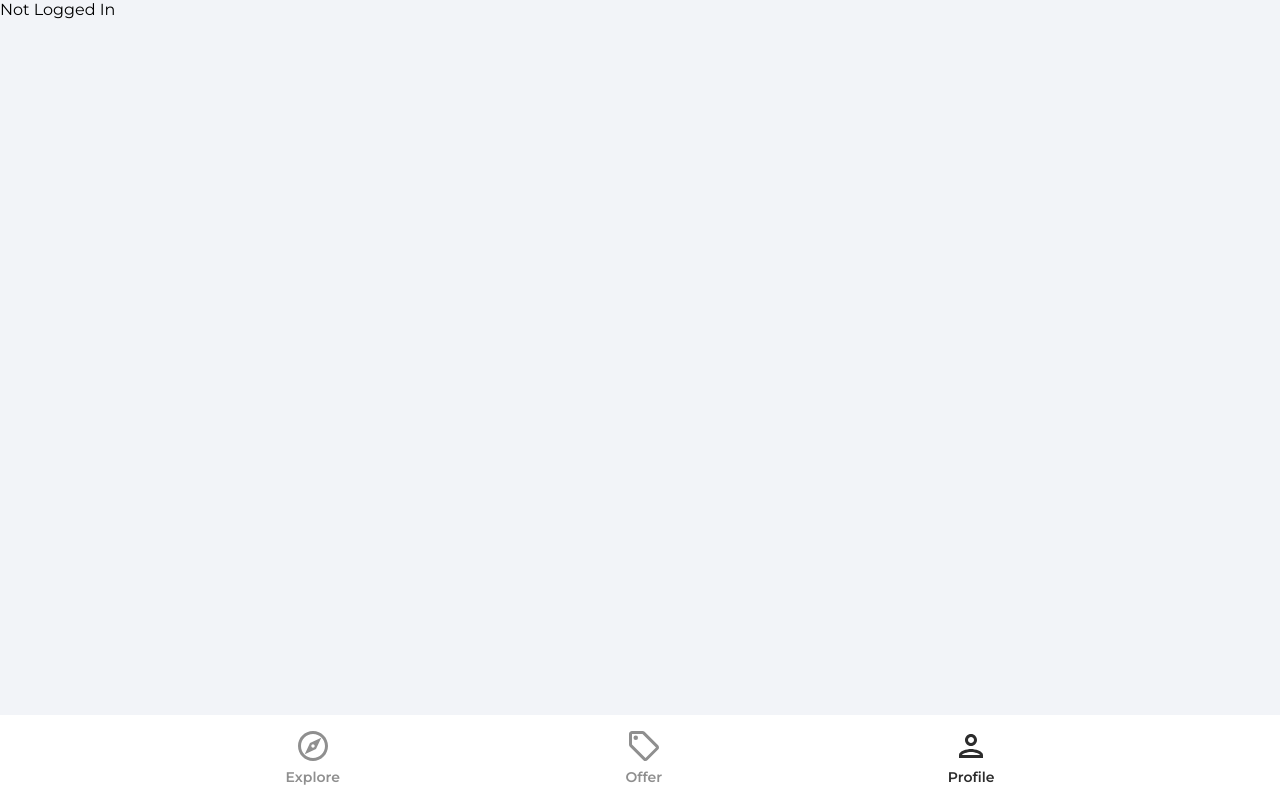
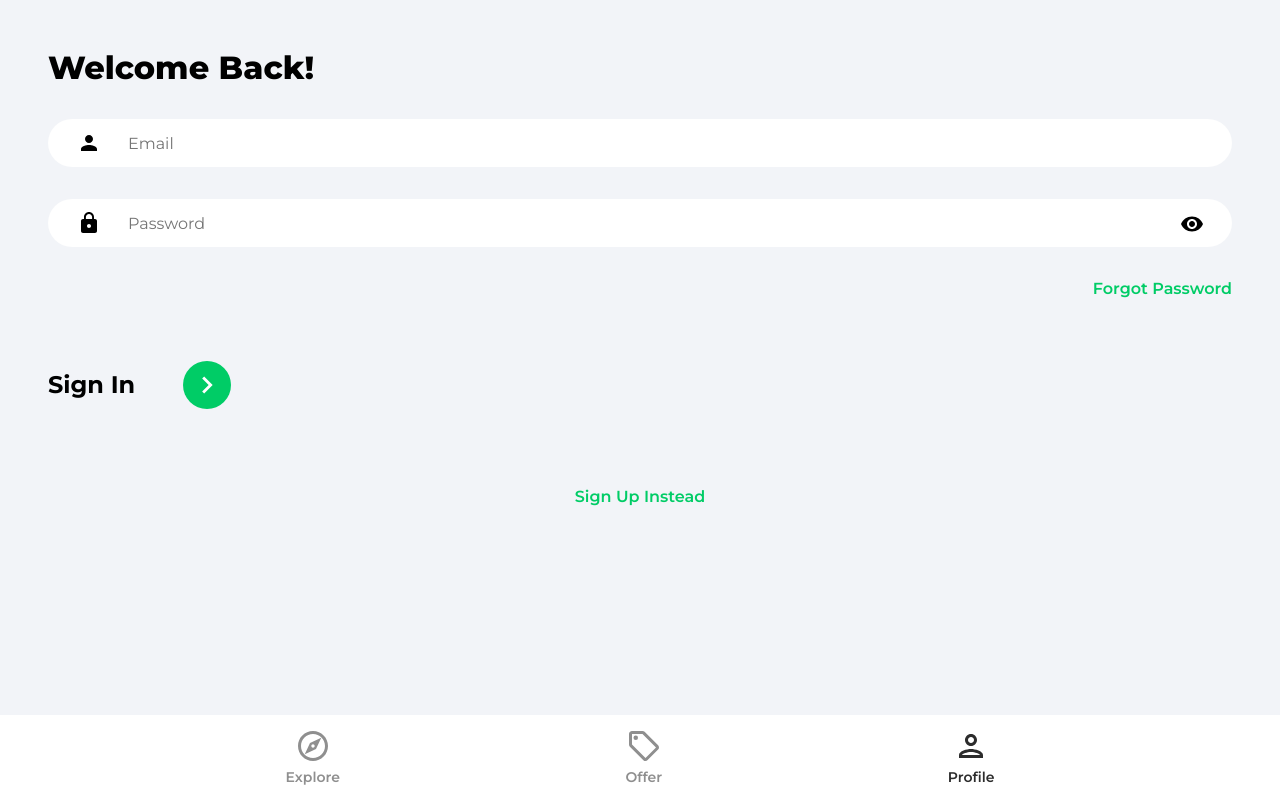
Before and after one commit to ehma90/house-marketplace-app, a React (Create React App) app: page /profile in a window 1280 px wide. Built offline with nearby package versions, Linux system fonts and the light colour scheme.

Commit message:
Add react toastify to SignIn and SignOut component

```diff
--- a/package.json
+++ b/package.json
@@ -11,6 +11,7 @@
     "react-dom": "^18.2.0",
     "react-router-dom": "^6.4.2",
     "react-scripts": "5.0.1",
+    "react-toastify": "^9.0.8",
     "web-vitals": "^2.1.4"
   },
   "scripts": {
--- a/src/App.js
+++ b/src/App.js
@@ -1,4 +1,6 @@
 import {BrowserRouter as Router, Routes, Route} from 'react-router-dom'
+import { ToastContainer } from 'react-toastify'
+import 'react-toastify/dist/ReactToastify.css';
 import Navbar from './component/Navbar'
 import Profile from './pages/Profile'
 import Offer from './pages/Offer'
@@ -14,13 +16,15 @@ function App() {
       <Routes>
         <Route path='/' element={<Explore/>}/>
         <Route path='/offer' element={<Offer/>}/>
-        <Route path='/profile' element={<Profile/>}/>
+        <Route path='/profile' element={<SignIn/>}/>
         <Route path='/sign-in' element={<SignIn/>}/>
         <Route path='/sign-up' element={<SignUp/>}/>
         <Route path='/forgot-password' element={<ForgotPassword/>}/>
       </Routes>
       <Navbar/>
     </Router>
+
+    <ToastContainer/>
     </>
   );
 }
--- a/src/pages/SignIn.jsx
+++ b/src/pages/SignIn.jsx
@@ -1,4 +1,5 @@
 import { useState } from "react";
+import { toast } from "react-toastify";
 import { Link, useNavigate } from "react-router-dom";
 import { ReactComponent as ArrowRightIcon } from "../assets/svg/keyboardArrowRightIcon.svg";
 import {getAuth, signInWithEmailAndPassword} from 'firebase/auth'
@@ -37,7 +38,7 @@ function SignIn() {
         navigate('/')
       }
     } catch (error) {
-      console.log(error)
+      toast.error('Bad Credentials!')
     }
   }
 
--- a/src/pages/SignUp.jsx
+++ b/src/pages/SignUp.jsx
@@ -1,5 +1,6 @@
 import { useState } from "react";
 import { Link, useNavigate } from "react-router-dom";
+import { toast } from "react-toastify";
 import {
   getAuth,
   createUserWithEmailAndPassword,
@@ -57,7 +58,7 @@ function SignUp() {
       navigate('/')
 
     } catch (error) {
-      console.log(error);
+      toast.error('Wrong registration!!!')
     }
   };
 
```
Also changed, not shown: 1 other file (tests, documents, lock files or other folders).
